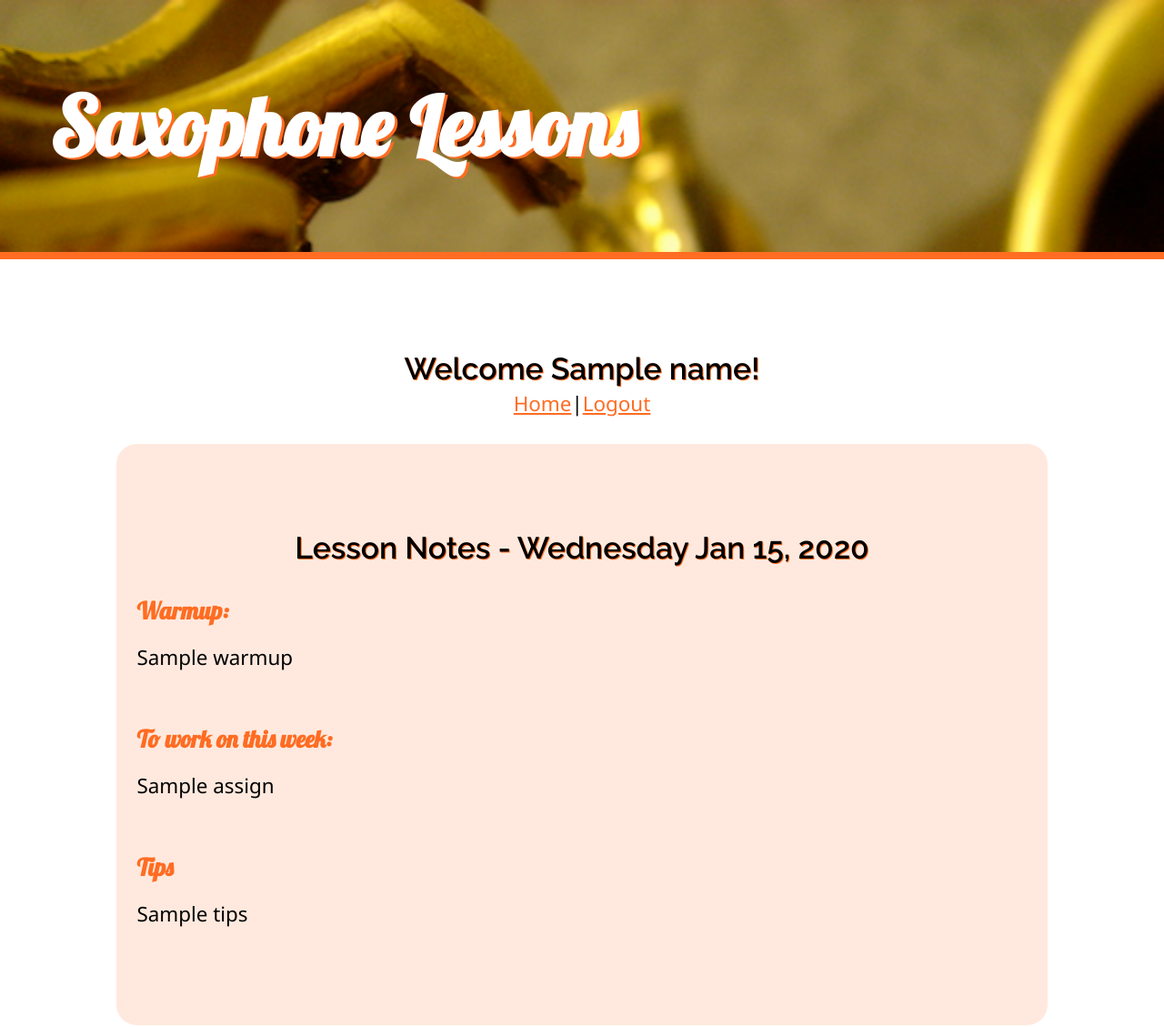
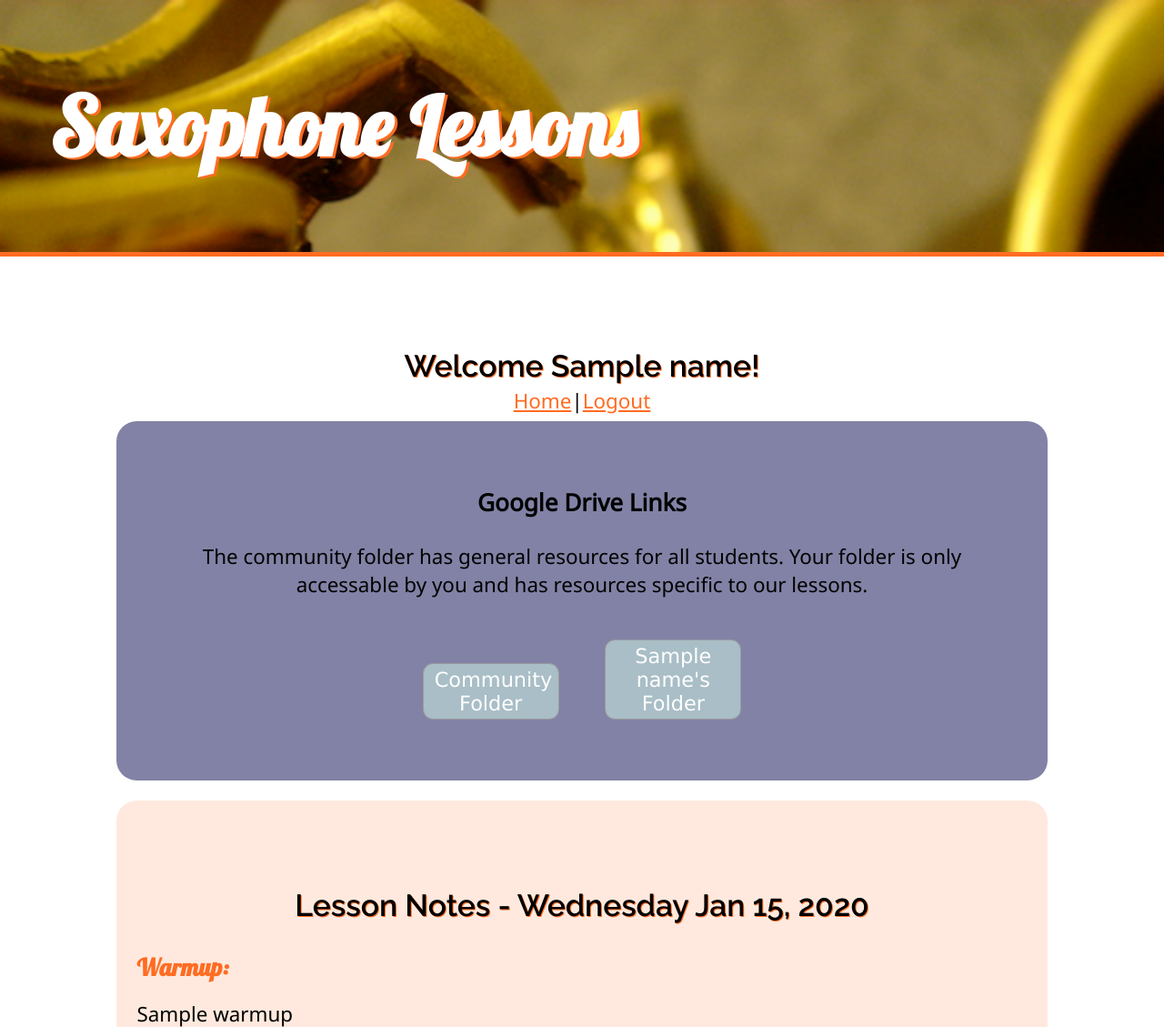
Before and after one commit to ab7/alexbakersax, a Python web app: template templates/student.html in a window 1280 px wide. Shown: the top 1129 px of the page at 91% size. Run offline with Jinja, Linux system fonts and the light colour scheme; the template is opened without the code that fills it: most values are stand-ins (such as "Sample title", 1, 10 or a date in 2020); some libraries are stand-ins or nearby versions.

Commit message:
added google drive links to student page

```diff
--- a/static/main.css
+++ b/static/main.css
@@ -347,12 +347,16 @@
   border-radius: 100px;
   border: 1px solid rgba(170, 170, 170, 0.44);
   color: #fff;
-  font: .5em Verdana;
+  cursor: pointer;
+  font: 1em Verdana;
+  padding: 4px 12px;
+  outline: none;
   width: 95%;
 }
 
 .clickHere:hover {
-  border: 1px solid #aaa;
+  border-color: #8dff96;
+  color: #8dff96;
   -webkit-box-shadow: -1px 2px 2px 0px rgba(50, 62, 9, 0.19);
   -moz-box-shadow:    -1px 2px 2px 0px rgba(50, 62, 9, 0.19);
   box-shadow:         -1px 2px 2px 0px rgba(50, 62, 9, 0.19);
@@ -386,19 +390,6 @@
   width: 100%;
 }
 
-
-/* footer */
-footer {
-  text-align: center;
-}
-
-footer a {
-  color: rgba(255, 108, 34, 1);
-}
-
-footer a:visited {
-  color: rgba(255, 108, 34, 1);
-}
 
 /**## LOGIN AND SIGNUP ##**/
 .formTitle {
@@ -464,6 +455,38 @@
   margin: -1em 0 -2.5em;
 }
 
+.googleDrive {
+  background-color: rgba(88, 88, 137, 0.75);
+  border-radius: 1em;
+  padding: 2em;
+  text-align: center;
+  margin: auto;
+}
+
+.driveButton {
+  display: inline-block;
+  background-color: rgb(169, 190, 198);
+  border-radius: .5em;
+  border: 1px solid rgba(136, 109, 109, 0.44);
+  color: #fff;
+  cursor: pointer;
+  font: 1em Verdana;
+  margin: 1em 1em;
+  padding: 4px 12px;
+  outline: none;
+  text-decoration: none;
+  width: 150px;
+}
+
+.driveButton:hover {
+  background-color: rgba(169, 190, 198, 0.42);
+}
+
+.driveButton:visited {
+  color: #fff;
+}
+
+
 /***### ADMIN ###***/
 .adminWrapper {
   margin: auto;
@@ -501,15 +524,25 @@
 }
 
 
+/* footer */
+footer {
+  text-align: center;
+}
+
+footer a {
+  color: rgba(255, 108, 34, 1);
+}
+
+footer a:visited {
+  color: rgba(255, 108, 34, 1);
+}
+
 
 /**********Media Queries**********/
 
 @media (min-width: 600px) {
   html {
     font-size: 120%;
-  }
-  header {
-    border-bottom: 8px solid rgba(255, 108, 34, 1);
   }
   #login {
     border: 3px solid rgba(255, 108, 34, 1);
--- a/templates/addstudent.html
+++ b/templates/addstudent.html
@@ -29,6 +29,11 @@
           <input type="text" name="email" value="{{email}}" required>
         </label>
         <div class="error">{{email_error}}</div>
+        <label>
+          Google Drive
+          <input type="text" name="drive" value="{{drive}}" required>
+        </label>
+        <div class="error">{{drive_error}}</div>
         <button>
           Create
         </button>
--- a/templates/student.html
+++ b/templates/student.html
@@ -6,6 +6,12 @@
     <nav>
       <a href="/">Home</a>|<a href="/logout">Logout</a>
     </nav>
+    <div class="googleDrive">
+      <h3>Google Drive Links</h3>
+      <p>The community folder has general resources for all students. Your folder is only accessable by you and has resources specific to our lessons.</p>
+      <a class="driveButton" href="//drive.google.com/folderview?id=0BzUQswNFP7feQVRNNmN1bGFqRmc&usp=sharing" target="_blank">Community Folder</a>
+      <a class="driveButton" href="{{drive}}" target="_blank">{{name}}'s Folder</a>
+    </div>
     {% for n in notes %}
       <div class="lessonNotes">
         <h2>Lesson Notes - {{n.created.strftime('%A %b %d, %Y')}}</h2>
```
Also changed, not shown: ds.py (+6 -5 lines), main.py (+8 -2 lines).
